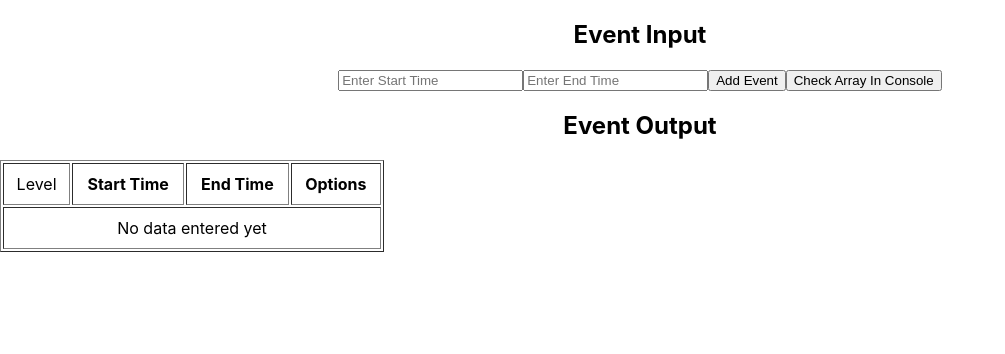
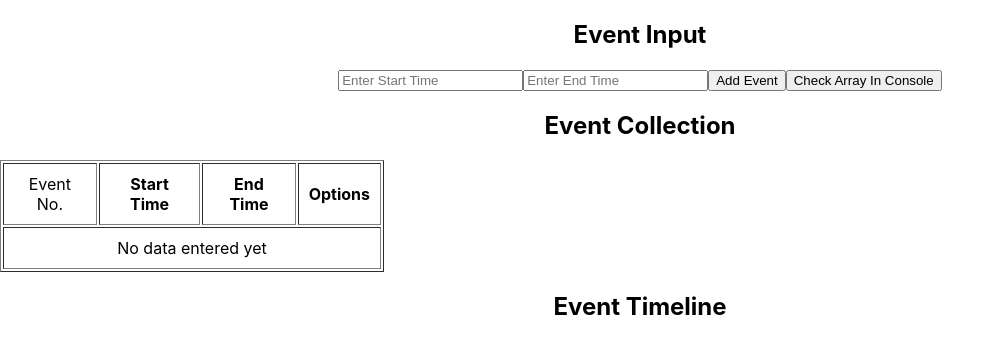
Before and after one commit to ccd330/SST-Code-Challenge, a React (Create React App) app in the folder timeline-challenge/: page / in a window 1280 px wide. Shown: the top 354 px of the page, without its empty margins (0-1005 px from the left). Built offline with nearby package versions, Linux system fonts and the light colour scheme.

Commit message:
strings are now integers for comparison

```diff
--- a/timeline-challenge/src/NewEventForm.js
+++ b/timeline-challenge/src/NewEventForm.js
@@ -39,22 +39,35 @@ function NewEventForm() {
         let stringArr = inputArr;
         console.log(stringArr)
 
-        const array = stringArr.map((obj) => {
+        var array = stringArr.map((obj) => {
             //startTime, endTime
             return Object.keys(obj).map((key) =>{
                 return obj[key]
             })
         })
 
-        console.log("Arrays stored in array", array)
+        for (var i in array) {
+            array[i][0] = +array[i][0];
+            array[i][1] = +array[i][1];
+        }
+
+        console.log("Arrays stored in array", array);
+
+        // let times = array;
+
+        // times.forEach(function(row){
+        //     row.forEach(function(col){
+        //         console.log(parseInt(col));
+        //     })
+        // })
+
         //need to fix, only storing part of array
-        let numArr = array.map(function(str) {
-            return parseInt(str);
-        })
+        // let numArr = array.map(function(str) {
+        //     return parseInt(str);
+        // })
 
-        console.log("look! nuumbers!", numArr)
+        // console.log("look! numbers!", numArr)
     }
-
     return (
         <div>
             <h2>Event Input</h2>
@@ -77,12 +90,12 @@ function NewEventForm() {
                 transformString();
             }}>Check Array In Console</button>
 
-            <h2>Event Output</h2>
+            <h2>Event Collection</h2>
 
             <table border={1} width="30%" cellPadding={10}>
                 <tbody>
                     <tr>
-                        <td>Level</td>
+                        <td>Event No.</td>
                         <th>Start Time </th>
                         <th>End Time</th>
                         <th>Options</th>
@@ -104,6 +117,7 @@ function NewEventForm() {
                     }
                 </tbody>
             </table>
+            <h2>Event Timeline</h2>
         </div>
     );
 }
```
